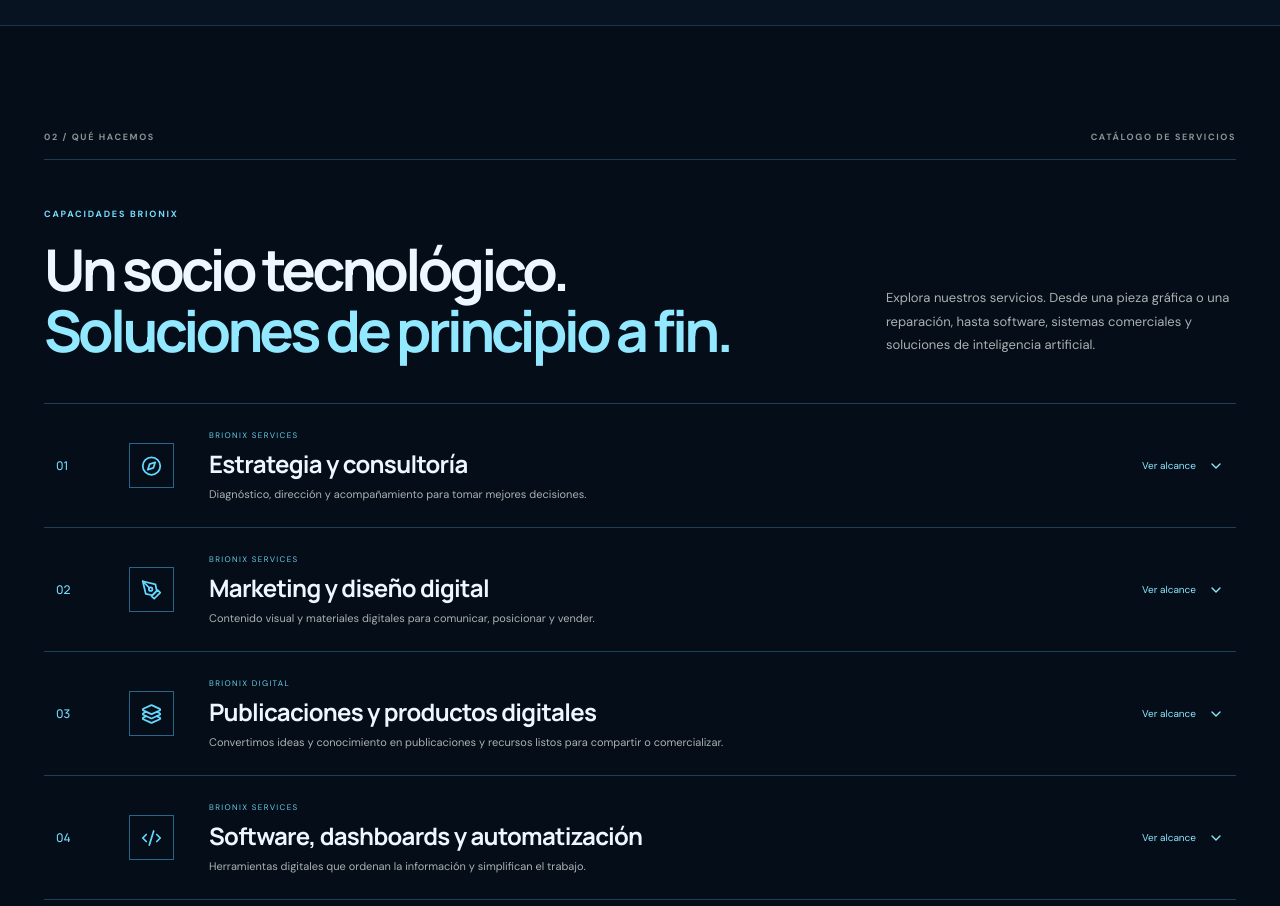
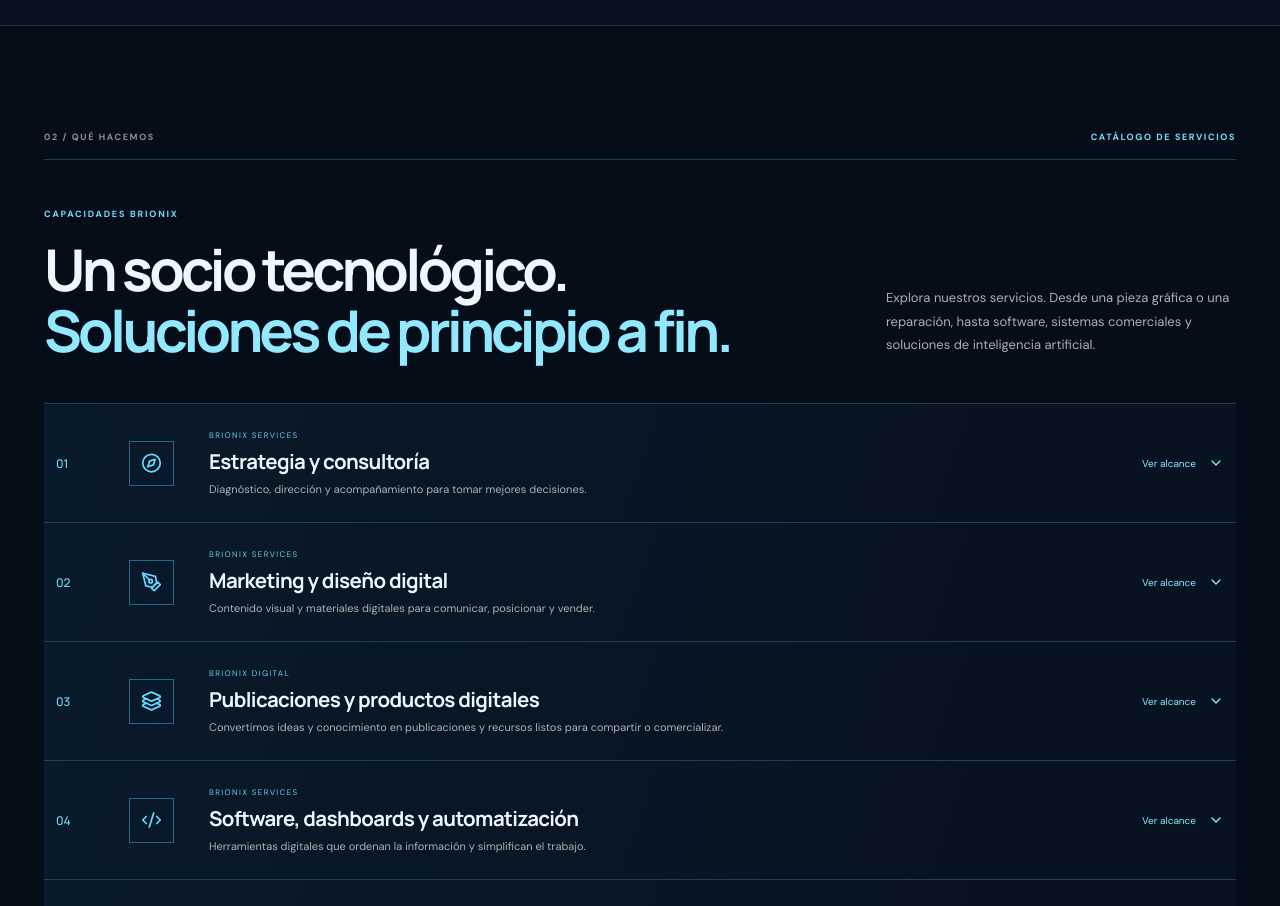
Before and after one commit to dreamszit0999-sketch/brionix-web, a React (Vite) app: page / in a window 1280 px wide. Shown: the part 1760-2666 px from the top of the page. Built offline with nearby package versions, Linux system fonts and the light colour scheme.

Commit message:
Style detailed service catalog for discoverability

```diff
--- a/src/styles/redesign.css
+++ b/src/styles/redesign.css
@@ -89,3 +89,27 @@ body{background:#050b14;color:#edf7ff}
  .contact-form{background:#091a2a}
 }
 /* The warm amber is reserved for the living light of the firefly, not the interface. */
+
+
+/* SERVICE CATALOG — make concrete offerings immediately discoverable */
+.services-section .section-top>span:last-child{color:#78dfff}
+.service-list{margin-top:34px}
+.service-item{background:linear-gradient(110deg,#091a2a,#071321 75%)}
+.service-trigger{min-height:112px}
+.service-title strong{font-size:clamp(16px,1.6vw,21px)}
+.service-title em{max-width:620px}
+.service-detail{grid-template-columns:1.2fr .8fr;gap:38px}
+.service-detail>div:first-child{display:grid;grid-template-columns:1fr 1fr;column-gap:20px;align-content:start}
+.service-detail .detail-caption{grid-column:1/-1}
+.service-detail p{font-size:12px;line-height:1.65}
+.service-detail p svg{flex:0 0 15px}
+.service-outcome{padding:18px 20px;border-left:1px solid #24516d;background:linear-gradient(135deg,#0b2135,#081625)}
+.service-outcome>p{font-size:13px;line-height:1.8;color:#c2d5e2}
+.service-outcome a{display:inline-flex;align-items:center;gap:8px;margin-top:12px}
+@media(max-width:720px){
+ .service-trigger{min-height:100px;padding:16px 12px;gap:10px}
+ .service-title em{display:block;font-size:11px}
+ .service-detail{grid-template-columns:1fr;gap:18px}
+ .service-detail>div:first-child{grid-template-columns:1fr}
+ .service-outcome{border-left:0;border-top:1px solid #24516d}
+}
```
